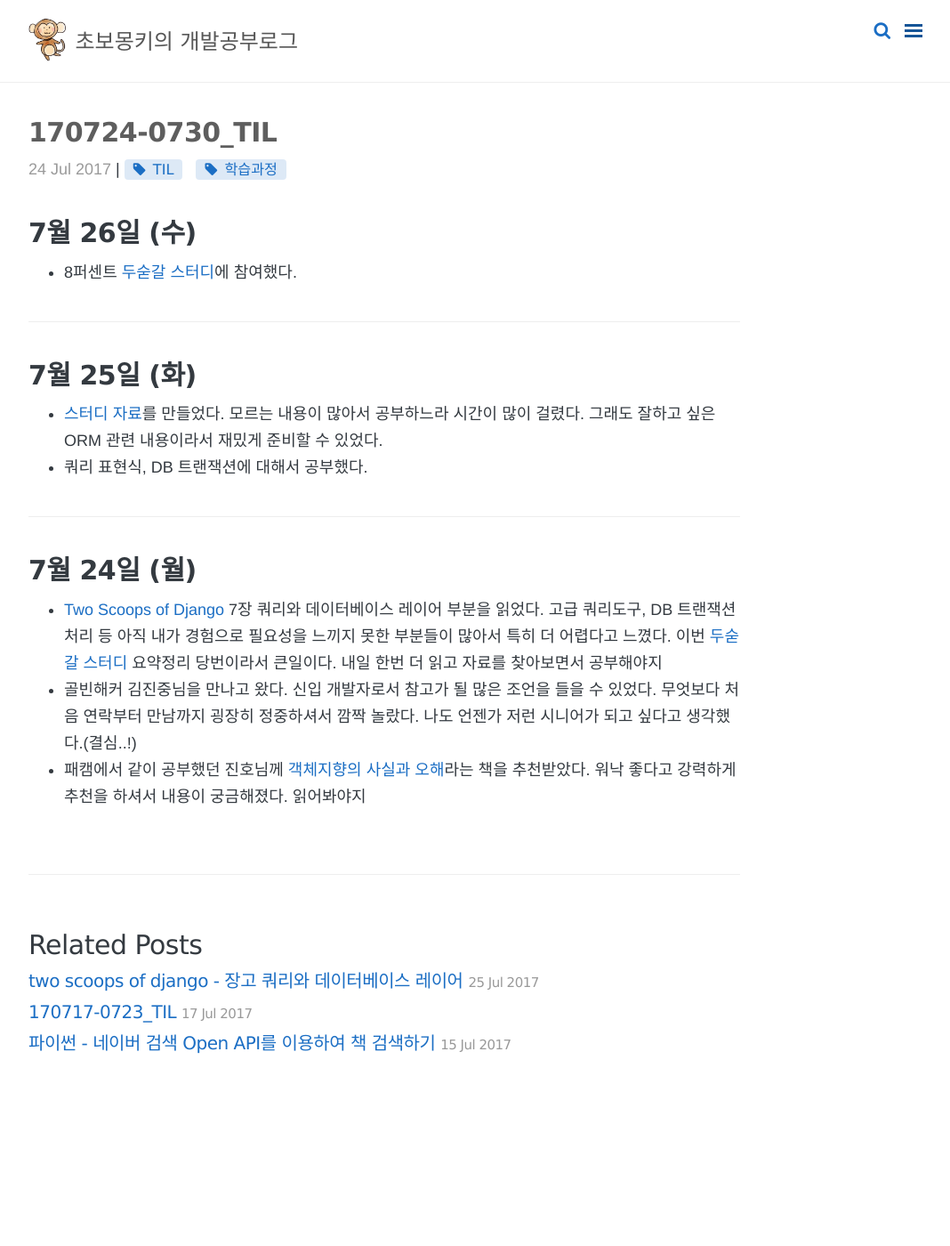
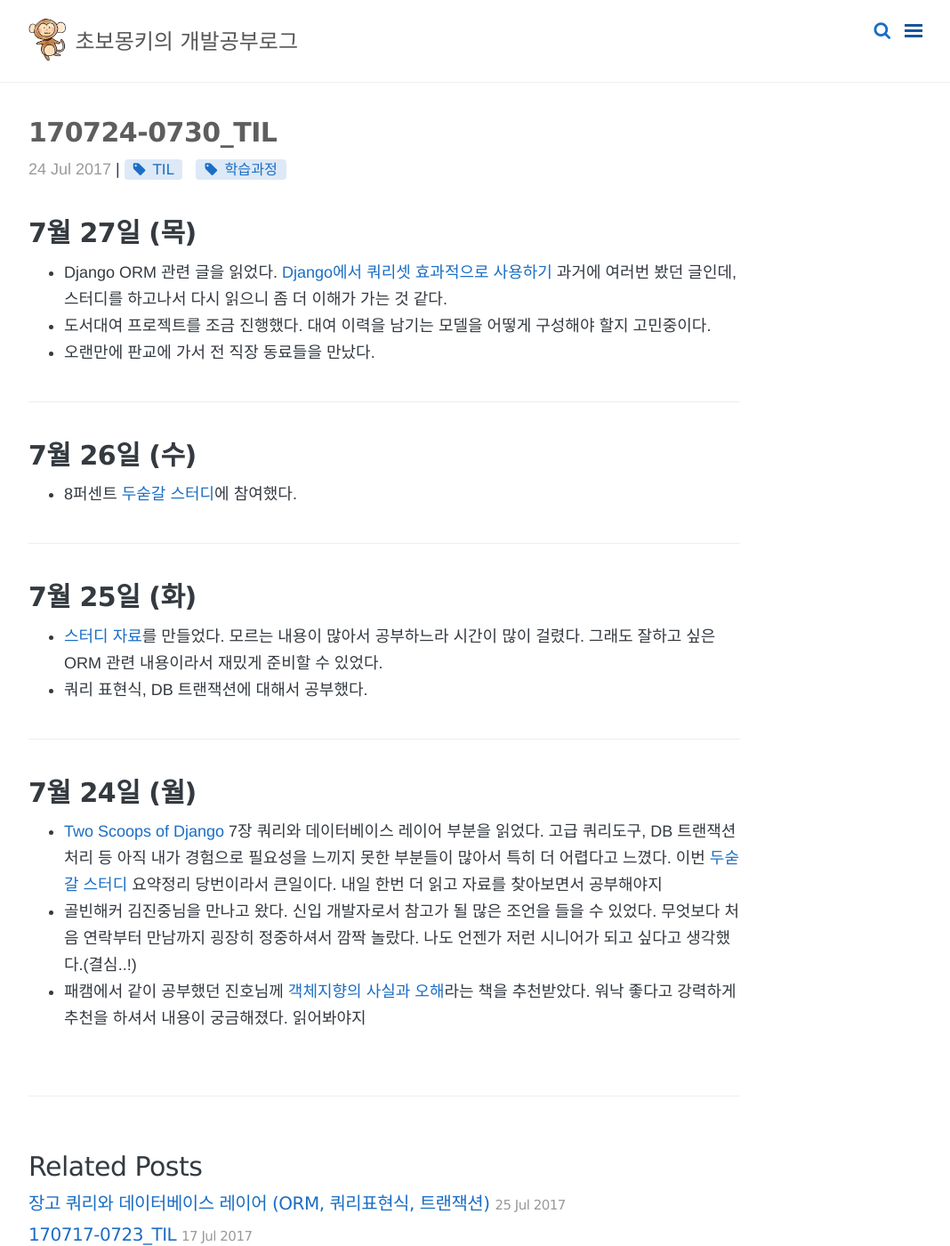
Before and after one commit to wayhome25/wayhome25.github.io, a Jekyll site: the page built from _posts/TIL(Today I Learned)/2017-07-24-07-30-TIL.md, in a window 1280 px wide and 1400 px high. Shown: the whole window at 89% size, without its empty margins (208-1276 px from the left). Built offline with Jekyll 4.4.1, drawn with Linux system fonts in a browser that asks for light colours; nearby versions of some CDN libraries; comment, search, counter and statistics services are not loaded.

Commit message:
add blog post

```diff
--- a/_posts/Django/2017-07-25-tsd7-django-query-database.md
+++ b/_posts/Django/2017-07-25-tsd7-django-query-database.md
@@ -1,6 +1,6 @@
 ---
 layout: post
-title: two scoops of django - 장고 쿼리와 데이터베이스 레이어
+title: 장고 쿼리와 데이터베이스 레이어 (ORM, 쿼리표현식, 트랜잭션)
 category: Django
 tags: [python, Django, orm, database]
 comments: true
--- a/_posts/TIL(Today I Learned)/2017-07-24-07-30-TIL.md
+++ b/_posts/TIL(Today I Learned)/2017-07-24-07-30-TIL.md
@@ -5,6 +5,13 @@ category: TIL (Today I Learned)
 permalink: /til/:year/:month/:day/:title/
 tags: [TIL, 학습과정]
 comments: true
+---
+
+# 7월 27일 (목)
+- Django ORM 관련 글을 읽었다. [Django에서 쿼리셋 효과적으로 사용하기](http://raccoonyy.github.io/using-django-querysets-effectively-translate/) 과거에 여러번 봤던 글인데, 스터디를 하고나서 다시 읽으니 좀 더 이해가 가는 것 같다.
+- 도서대여 프로젝트를 조금 진행했다. 대여 이력을 남기는 모델을 어떻게 구성해야 할지 고민중이다.
+- 오랜만에 판교에 가서 전 직장 동료들을 만났다.
+
 ---
 # 7월 26일 (수)
 - 8퍼센트 [두숟갈 스터디](https://8percent.github.io/2017-06-30/%EC%8A%A4%ED%84%B0%EB%94%94%EC%8B%9C%EC%9E%91/)에 참여했다.
```
